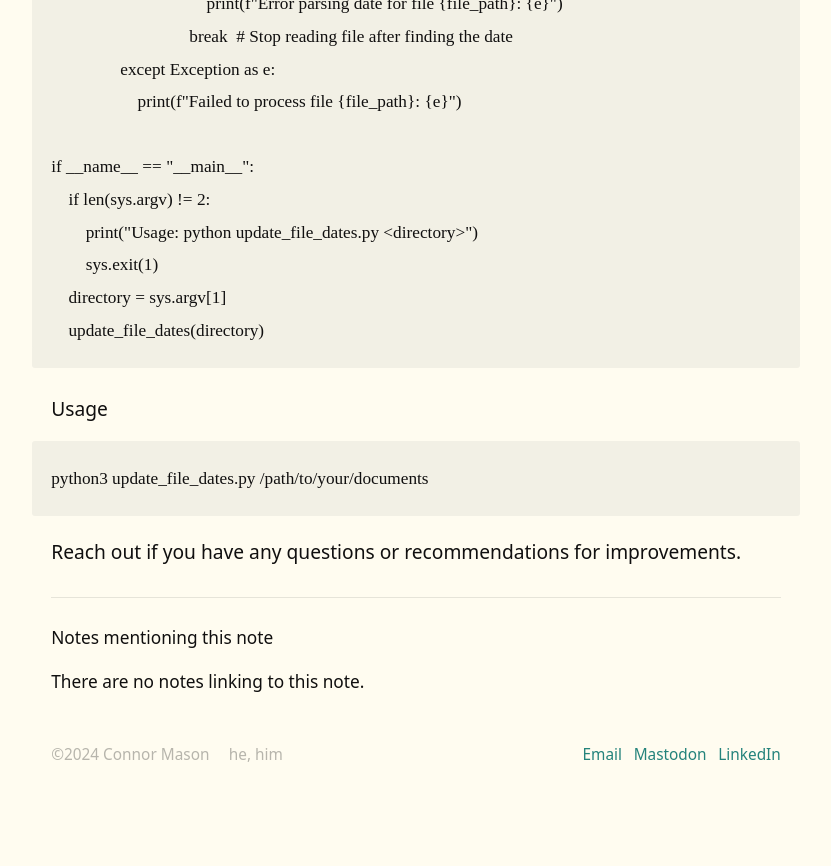
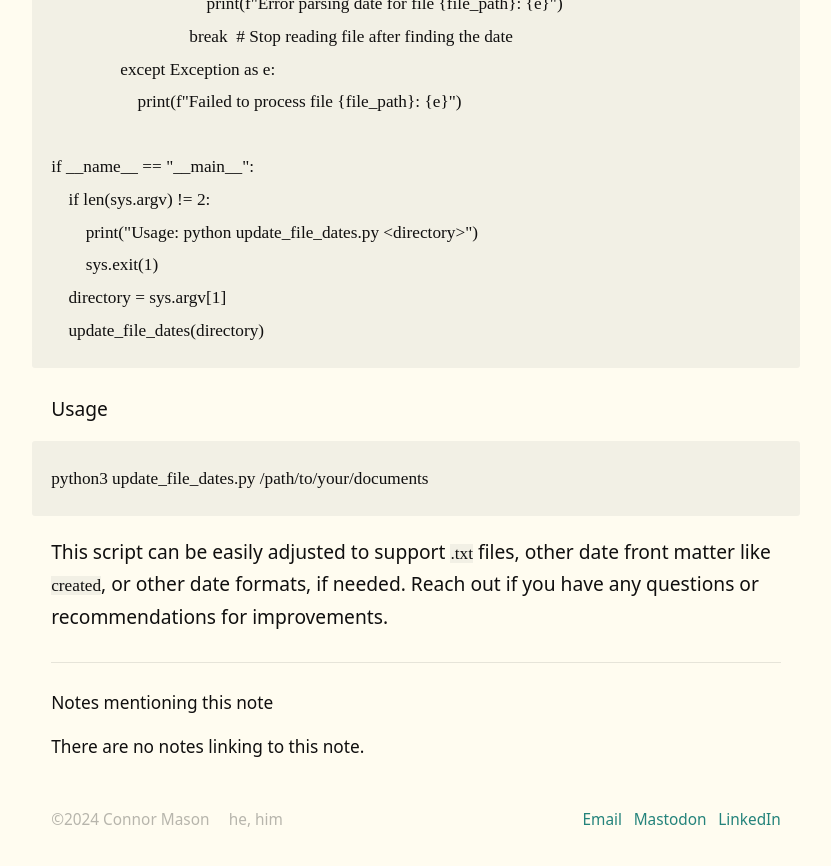
Before and after one commit to conmas/site, a Jekyll site: the page built from _notes/Update Markdown file creation dates.md, in a window 1280 px wide and 900 px high, scrolled down 1625 px. Shown: the top 866 px of the window, without its empty margins (224-1055 px from the left). Built offline with Jekyll 4.4.1, drawn with Linux system fonts in a browser that asks for light colours; before the commit the page ends 2460 px from its top, so only the background shows below that.

Commit message:
Update markdown date script

````diff
--- a/_notes/Update Markdown file creation dates.md
+++ b/_notes/Update Markdown file creation dates.md
@@ -63,4 +63,4 @@ if __name__ == "__main__":
 python3 update_file_dates.py /path/to/your/documents
 ```
 
-Reach out if you have any questions or recommendations for improvements.
+This script can be easily adjusted to support `.txt` files, other date front matter like `created`, or other date formats, if needed. Reach out if you have any questions or recommendations for improvements.
````
